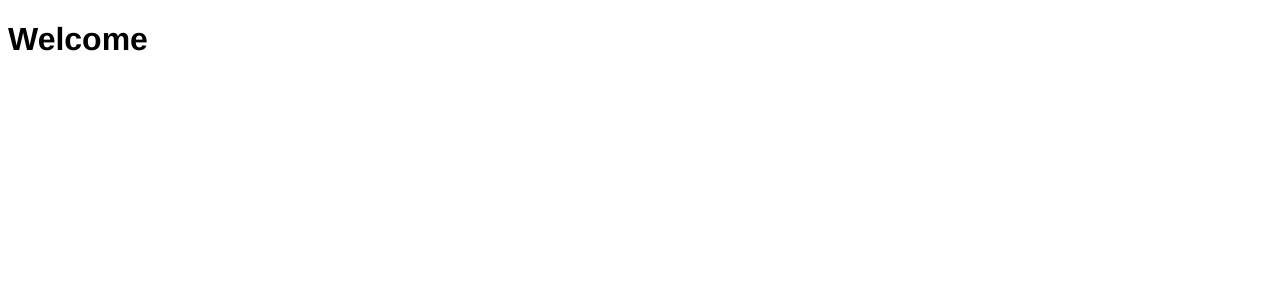
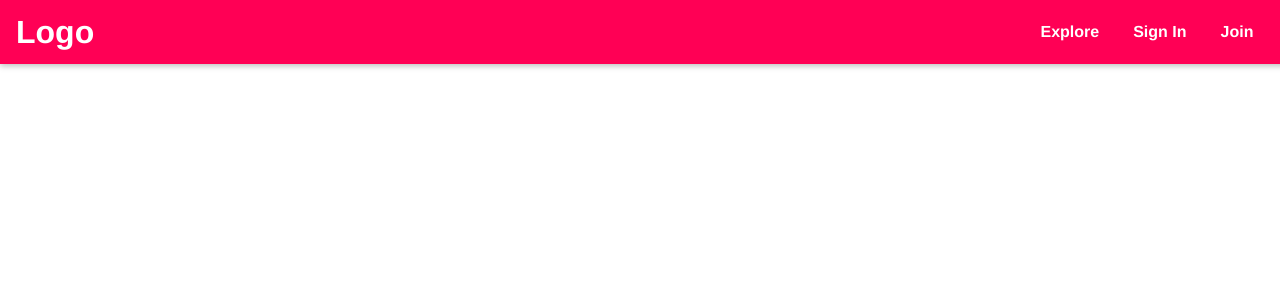
Before and after one commit to Barrientosgers/TrialProject, a React (Create React App) app in the folder frontend/: page / in a window 1280 px wide. Shown: the top 300 px of the page. Built offline with nearby package versions, Linux system fonts and the light colour scheme.

Commit message:
Added Main Header (links, sidedrawer) to app

```diff
--- a/frontend/public/index.html
+++ b/frontend/public/index.html
@@ -28,6 +28,7 @@
   </head>
   <body>
     <noscript>You need to enable JavaScript to run this app.</noscript>
+    <div id="drawer-hook"></div>
     <div id="root"></div>
     <!--
       This HTML file is a template.
--- a/frontend/src/App.tsx
+++ b/frontend/src/App.tsx
@@ -1,9 +1,11 @@
 import "./App.css";
 import { BrowserRouter as Router, Routes, Route } from "react-router-dom";
+import MainNavigation from "./shared/components/Navigation/MainNavigation";
 
 function App() {
   return (
     <Router>
+      <MainNavigation />
       <Routes>
         <Route path="/" element={<h1>Welcome</h1>} />
         <Route path="/login" element={<h1>Login</h1>} />
--- /dev/null
+++ b/frontend/src/shared/components/Navigation/Header.module.css
@@ -0,0 +1,23 @@
+.main-header {
+    width: 100%;
+    height: 4rem;
+    display: flex;
+    align-items: center;
+    position: fixed;
+    top: 0;
+    left: 0;
+    background: #ff0055;
+    box-shadow: 0 2px 6px rgba(0, 0, 0, 0.26);
+    padding: 0 1rem;
+    z-index: 5;
+}
+
+main {
+    margin-top: 5rem;
+}
+
+@media (min-width: 768px) {
+    .main-header {
+        justify-content: space-between;
+    }
+}
--- /dev/null
+++ b/frontend/src/shared/components/Navigation/Header.tsx
@@ -0,0 +1,9 @@
+import React from "react";
+
+import classes from "./Header.module.css";
+
+const Header: React.FC<{ children: React.ReactNode }> = (props) => {
+  return <header className={classes["main-header"]}>{props.children}</header>;
+};
+
+export default Header;
--- /dev/null
+++ b/frontend/src/shared/components/Navigation/MainNavigation.module.css
@@ -0,0 +1,46 @@
+.main-navigation__menu-btn {
+    width: 3rem;
+    height: 3rem;
+    background: transparent;
+    border: none;
+    display: flex;
+    flex-direction: column;
+    justify-content: space-around;
+    margin-right: 2rem;
+    cursor: pointer;
+}
+
+.main-navigation__menu-btn span {
+    display: block;
+    width: 3rem;
+    height: 2.5px;
+    background: white;
+}
+
+.main-navigation__title {
+    color: white;
+}
+
+.main-navigation__title a {
+    text-decoration: none;
+    color: white;
+}
+
+.main-navigation__header-nav {
+    display: none;
+    margin-right: 2%;
+}
+
+.main-navigation__drawer-nav {
+    height: 100%;
+}
+
+@media (min-width: 768px) {
+    .main-navigation__menu-btn {
+        display: none;
+    }
+
+    .main-navigation__header-nav {
+        display: block;
+    }
+}
--- /dev/null
+++ b/frontend/src/shared/components/Navigation/MainNavigation.tsx
@@ -0,0 +1,54 @@
+import React, { useState } from "react";
+
+import classes from "./MainNavigation.module.css";
+
+import Header from "./Header";
+import NavLinks from "./NavLinks";
+import SideDrawer from "./SideDrawer";
+import { Link } from "react-router-dom";
+
+const MainNavigation: React.FC = () => {
+  const [drawerIsOpen, setDrawerIsOpen]: [
+    boolean,
+    React.Dispatch<React.SetStateAction<boolean>>
+  ] = useState(false);
+
+  const openDrawerHandler: () => void = () => {
+    setDrawerIsOpen(true);
+  };
+
+  const closeDrawerHandler: () => void = () => {
+    setDrawerIsOpen(false);
+  };
+
+  return (
+    <React.Fragment>
+      {
+        drawerIsOpen && <p>Hello</p> // show close tag here
+      }
+      <SideDrawer show={drawerIsOpen} onClick={closeDrawerHandler}>
+        <nav className={classes["main-navigation__drawer-nav"]}>
+          <NavLinks />
+        </nav>
+      </SideDrawer>
+      <Header>
+        <button
+          className={classes["main-navigation__menu-btn"]}
+          onClick={openDrawerHandler}
+        >
+          <span />
+          <span />
+          <span />
+        </button>
+        <h1 className={classes["main-navigation__title"]}>
+          <Link to="/">Logo</Link>
+        </h1>
+        <nav className={classes["main-navigation__header-nav"]}>
+          <NavLinks />
+        </nav>
+      </Header>
+    </React.Fragment>
+  );
+};
+
+export default MainNavigation;
--- /dev/null
+++ b/frontend/src/shared/components/Navigation/NavLinks.module.css
@@ -0,0 +1,76 @@
+.nav-links {
+    list-style: none;
+    margin: 0;
+    padding: 0;
+    width: 100%;
+    height: 100%;
+    display: flex;
+    flex-direction: column;
+    justify-content: center;
+    align-items: center;
+    font-weight: 600;
+}
+
+.nav-links li {
+    margin: 1rem;
+}
+
+.nav-links a {
+    border: 1px solid transparent;
+    color: #292929;
+    text-decoration: none;
+    padding: 0.5rem;
+}
+
+
+.nav-links a:active,
+.nav-links a.active {
+    background: whitesmoke;
+    color: #292929;
+    border-radius: 4px;
+}
+
+.nav-links button {
+    cursor: pointer;
+    border: 1px solid #292929;
+    color: #292929;
+    background: transparent;
+    padding: 0.5rem;
+    font: inherit;
+}
+
+.nav-links button:focus {
+    outline: none;
+}
+
+
+.nav-links button:active {
+    background: #292929;
+    color: white;
+}
+
+@media (min-width: 768px) {
+    .nav-links {
+        flex-direction: row;
+    }
+
+    .nav-links li {
+        margin: 0 0.5rem;
+    }
+
+    .nav-links a {
+        color: white;
+        text-decoration: none;
+    }
+
+    .nav-links button {
+        border: 1px solid white;
+        color: white;
+        background: transparent;
+    }
+
+    .nav-links button:active {
+        background: #f8df00;
+        color: #292929;
+    }
+}
--- /dev/null
+++ b/frontend/src/shared/components/Navigation/NavLinks.tsx
@@ -0,0 +1,32 @@
+import React from "react";
+import { NavLink } from "react-router-dom";
+import classes from "./NavLinks.module.css";
+
+const NavLinks: React.FC = (props) => {
+  /*
+  TODO:
+  Add user context and update links according
+   to user login status
+  */
+  // const auth = useContext(AuthContext);
+  return (
+    <ul className={classes["nav-links"]}>
+      <li>
+        <NavLink to="/discover">Explore</NavLink>
+      </li>
+      <li>
+        <NavLink to="/login">Sign In</NavLink>
+      </li>
+      <li>
+        <NavLink to="/join">Join</NavLink>
+      </li>
+      {/* {auth.isLoggedin && (
+        <li>
+          <button onClick={auth.logout}>Logout</button>
+        </li>
+      )} */}
+    </ul>
+  );
+};
+
+export default NavLinks;
--- /dev/null
+++ b/frontend/src/shared/components/Navigation/SideDrawer.module.css
@@ -0,0 +1,10 @@
+.side-drawer {
+    position: fixed;
+    left: 0;
+    top: 0;
+    z-index: 100;
+    height: 100vh;
+    width: 70%;
+    background: white;
+    box-shadow: 0 2px 8px rgba(0, 0, 0, 0.26);
+}
--- /dev/null
+++ b/frontend/src/shared/components/Navigation/SideDrawer.tsx
@@ -0,0 +1,32 @@
+import React from "react";
+import ReactDOM from "react-dom";
+import { CSSTransition } from "react-transition-group";
+
+import classes from "./SideDrawer.module.css";
+
+const SideDrawer: React.FC<{
+  show: boolean;
+  onClick: () => void;
+  children: React.ReactNode;
+}> = (props) => {
+  const content = (
+    <CSSTransition
+      in={props.show}
+      timeout={200}
+      classNames="slide-in-left"
+      mountOnEnter
+      unmountOnExit
+    >
+      <aside className={classes["side-drawer"]} onClick={props.onClick}>
+        {props.children}
+      </aside>
+    </CSSTransition>
+  );
+
+  return ReactDOM.createPortal(
+    content,
+    document.getElementById("drawer-hook")!
+  );
+};
+
+export default SideDrawer;
```
